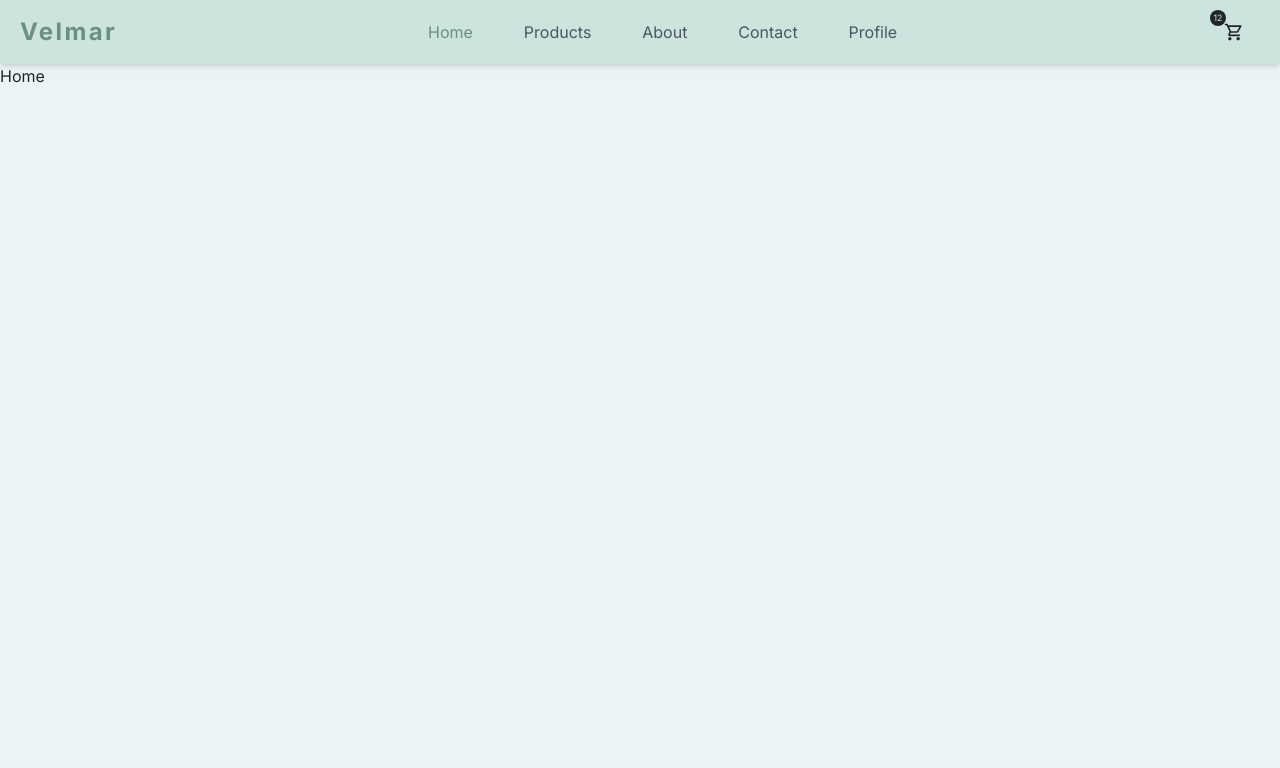
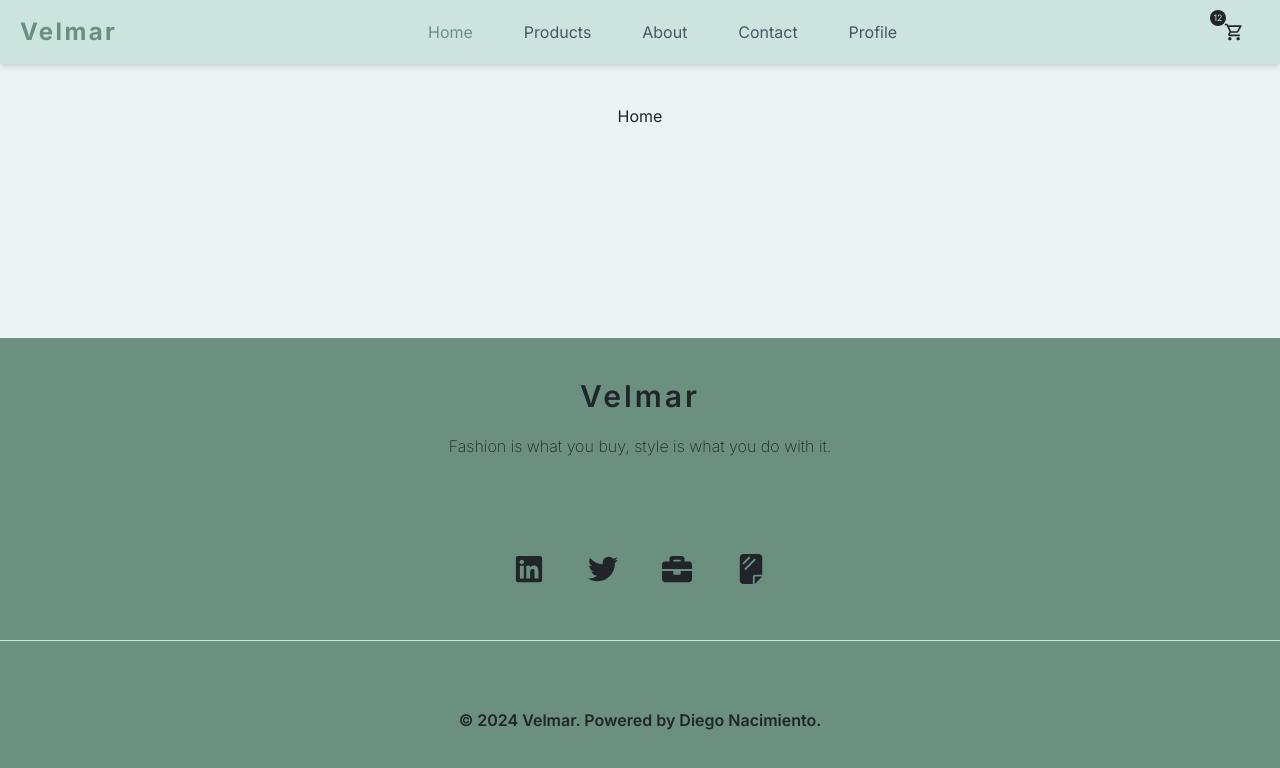
Before and after one commit to diegonacimiento/velmar-frontend, a Next.js app: page / in a window 1280 px wide. Shown: the top 768 px of the page. Built offline with nearby package versions, Linux system fonts and the light colour scheme.

Commit message:
feat: advaced interface products

```diff
--- a/next.config.mjs
+++ b/next.config.mjs
@@ -1,7 +1,12 @@
 /** @type {import('next').NextConfig} */
 const nextConfig = {
   images: {
-    remotePatterns: ["fakestoreapi.com"],
+    remotePatterns: [
+      {
+        protocol: "https",
+        hostname: "fakestoreapi.com",
+      },
+    ],
   },
 };
 
--- a/src/app/layout.tsx
+++ b/src/app/layout.tsx
@@ -1,7 +1,9 @@
 import type { Metadata } from "next";
 import { Inter } from "next/font/google";
+
 import "./globals.css";
 import Header from "@/components/Header";
+import Footer from "@/components/Footer";
 
 const inter = Inter({ subsets: ["latin"] });
 
@@ -19,7 +21,8 @@ export default function RootLayout({
     <html lang="en">
       <body className={inter.className}>
         <Header />
-        {children}
+        <main className="flex justify-center py-10 m-auto max-w-2k min-h-main">{children}</main>
+        <Footer />
       </body>
     </html>
   );
--- /dev/null
+++ b/src/app/products/[id]/loading.tsx
@@ -0,0 +1,8 @@
+import Loading from "@/components/Loading";
+import React from "react";
+
+const loading = () => {
+  return <div className="flex items-center min-h-600p"><Loading /></div>;
+};
+
+export default loading;
--- a/src/app/products/loading.tsx
+++ b/src/app/products/loading.tsx
@@ -1,8 +1,23 @@
 import Loading from "@/components/Loading";
+import Search from "@/components/Search";
 import React from "react";
 
 const loading = () => {
-  return <Loading />;
+  const array = [1, 2, 3, 4, 5, 6, 7, 8]
+  return (
+    <div className="flex flex-col w-full">
+      <div className="m-auto p-3 w-11/12 max-w-650">
+        <Search />
+      </div>
+      <div className="flex justify-center gap-7 p-4 w-full max-w-2k flex-wrap m-auto">
+        { array.map((e) => {
+          return <div key={e} className={"w-96 h-600p flex flex-col items-center gap-8 max-w-96 p-4 border-x border-y border-secondary rounded-xl shadow-sm"}>
+          <Loading />
+        </div>
+        }) }
+      </div>
+    </div>
+  );
 };
 
 export default loading;
--- a/src/app/products/page.tsx
+++ b/src/app/products/page.tsx
@@ -14,9 +14,9 @@ const Products = async () => {
   const products = await getProducts();
 
   return (
-    <div>
+    <div className="w-full">
       <div className="m-auto p-3 w-11/12 max-w-650"><Search /></div>
-      <div className="flex justify-center gap-7 p-4 w-full max-w-2k flex-wrap m-auto">
+      <div className="flex justify-center gap-7 p-4 w-full flex-wrap">
         {products.map((product) => (
           <Link key={product.id} href={"/products/" + product.id}>
             <ProductCard product={product} isAll={true} />
--- a/src/components/Drawer.tsx
+++ b/src/components/Drawer.tsx
@@ -11,6 +11,10 @@ const Drawer = () => {
   };
   return (
     <div className="rd:hidden">
+      <button className="p-4 text-lg" type="button" onClick={handleDrawer}>
+        <MdDensityMedium />
+      </button>
+      <div className={isActive ? "fixed top-0 z-30" : undefined}>
       <div
         className={
           (isActive ? "w-screen opacity-80 z-10" : "w-0") +
@@ -18,9 +22,6 @@ const Drawer = () => {
         }
         onClick={handleDrawer}
       ></div>
-      <button className="p-4 text-lg" type="button" onClick={handleDrawer}>
-        <MdDensityMedium />
-      </button>
       <div
         className={
           (isActive ? "w-draw opacity-100 z-20" : "w-0") +
@@ -36,6 +37,7 @@ const Drawer = () => {
         </button>
         <Nav handleDrawer={handleDrawer} />
       </div>
+      </div>
     </div>
   );
 };
--- /dev/null
+++ b/src/components/Footer.tsx
@@ -0,0 +1,41 @@
+import React from "react";
+import { FaBriefcase, FaLinkedin, FaTwitter } from "react-icons/fa";
+import { FaSheetPlastic } from "react-icons/fa6";
+
+const Footer = () => {
+  const aStyles = "p-4 text-3xl";
+  return (
+    <footer className="bg-secondary">
+      <div className="m-auto max-w-2k">
+        <div className="flex flex-col gap-5 p-10 text-center">
+          <h3 className="text-3xl font-semibold tracking-widest">Velmar</h3>
+          <p className="font-extralight">
+            Fashion is what you buy, style is what you do with it.
+          </p>
+        </div>
+        <div className="flex justify-center gap-3 p-10">
+          <a className="p-4 text-3xl" href="/">
+            <FaLinkedin />
+          </a>
+          <a className={aStyles} href="/">
+            <FaTwitter />
+          </a>
+          <a className={aStyles} href="/">
+            <FaBriefcase />
+          </a>
+          <a className={aStyles} href="/">
+            <FaSheetPlastic />
+          </a>
+        </div>
+        <hr className="border-primary w-full absolute left-0" />
+        <div className="p-10">
+          <p className="flex items-center justify-center h-20 text-center font-semibold">
+            © 2024 Velmar. Powered by Diego Nacimiento.
+          </p>
+        </div>
+      </div>
+    </footer>
+  );
+};
+
+export default Footer;
--- a/src/components/Loading.tsx
+++ b/src/components/Loading.tsx
@@ -3,7 +3,7 @@ import React from "react";
 const Loading = () => {
   return (
     <div
-      className="flex justify-center items-center absolute top-0 bottom-0 left-0 right-0"
+      className="flex justify-center items-center m-auto"
       role="status"
     >
       <svg
--- a/src/components/ProductCard.tsx
+++ b/src/components/ProductCard.tsx
@@ -12,14 +12,14 @@ const ProductCard = ({
   const divStyles =
     "flex flex-col items-center gap-8 max-w-96" +
     (isAll
-      ? " p-4 border-x border-y border-secondary rounded-xl shadow-sm"
+      ? " p-4 border-x border-y border-secondary rounded-xl shadow-sm h-600p"
       : " px-4 py-8 m-auto");
 
   return (
     <div className={divStyles}>
-      <span className="w-52 max-h-max">
+      <span className="w-52 h-52">
         <Image
-          className="w-full h-full object-cover"
+          className="w-full h-full object-contain"
           src={product.image}
           alt={product.title}
           width={500}
@@ -27,11 +27,11 @@ const ProductCard = ({
         />
       </span>
       <h1
-        className={"text-lg font-bold text-center " + (isAll && "line-clamp-2")}
+        className={"text-lg font-bold text-center " + (isAll && "line-clamp-2 h-14")}
       >
         {product.title}
       </h1>
-      <p className={"text-justify " + (isAll && "line-clamp-3")}>
+      <p className={"text-justify " + (isAll && "line-clamp-3 h-18 break-all")}>
         {product.description}
       </p>
       <p className="text-lg font-semibold ">$ {product.price}</p>
--- a/src/components/Search.tsx
+++ b/src/components/Search.tsx
@@ -36,9 +36,9 @@ const Search = () => {
             >
               <path
                 stroke="currentColor"
-                stroke-linecap="round"
-                stroke-linejoin="round"
-                stroke-width="2"
+                strokeLinecap="round"
+                strokeLinejoin="round"
+                strokeWidth="2"
                 d="m19 19-4-4m0-7A7 7 0 1 1 1 8a7 7 0 0 1 14 0Z"
               />
             </svg>
--- a/tailwind.config.ts
+++ b/tailwind.config.ts
@@ -14,10 +14,16 @@ const config: Config = {
           "conic-gradient(from 180deg at 50% 50%, var(--tw-gradient-stops))",
       },
       height: {
+        "18": "4.5rem",
         "97": "25rem",
         "98": "26rem",
         "99": "27rem",
         "100": "28rem",
+        "600p": "37.5rem"
+      },
+      minHeight: {
+        "600p": "37.5rem",
+        "main": "calc(100vh - 526px)"
       },
       width: {
         "draw": "calc(100vw - 100px)",
@@ -36,12 +42,14 @@ const config: Config = {
       maxWidth: {
         "2k": "77.5rem",
         "520": "32.5rem",
-        "650": "40.625rem"
+        "650": "40.625rem",
+        "screen-20": "calc(100vw - 70px)"
       },
       screens: {
         "rd": "922px",
         "-rd": {"max": "921px"},
-        "-sm": {"max": "640px"}
+        "-sm": {"max": "640px"},
+        "-xsm": {"max": "425px"}
       },
       scale: {
         "200": "2"
```
